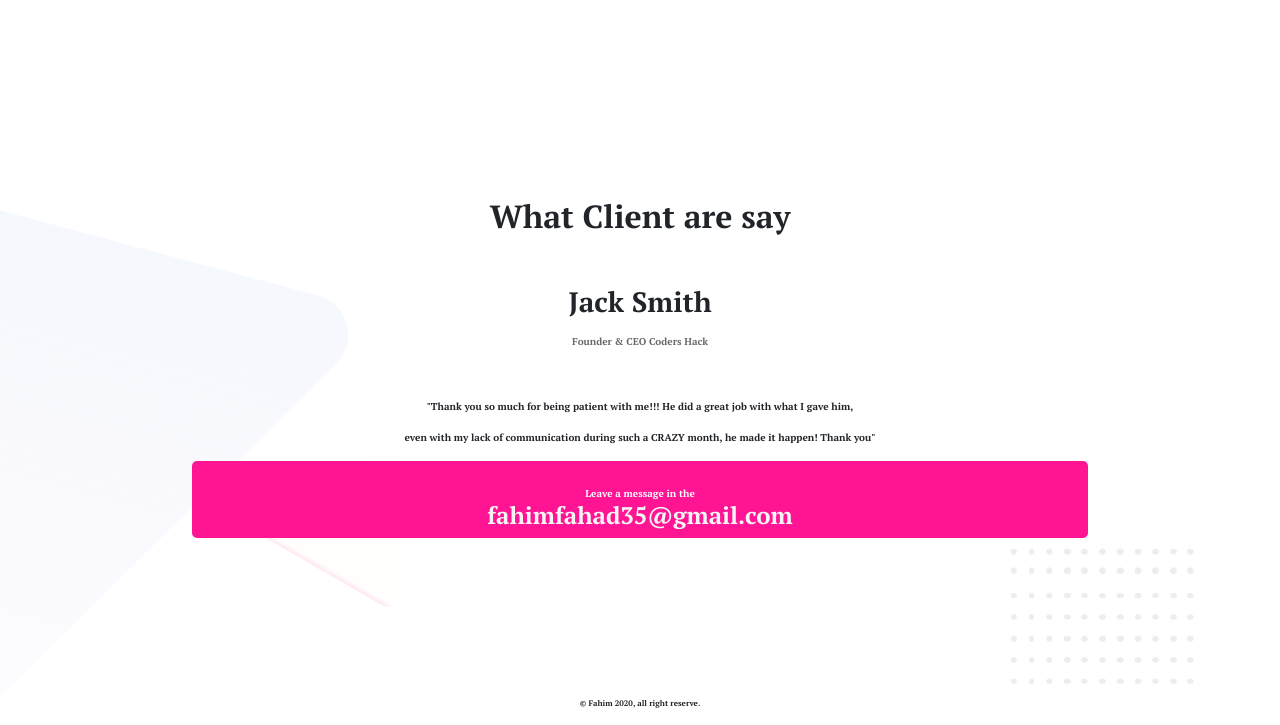
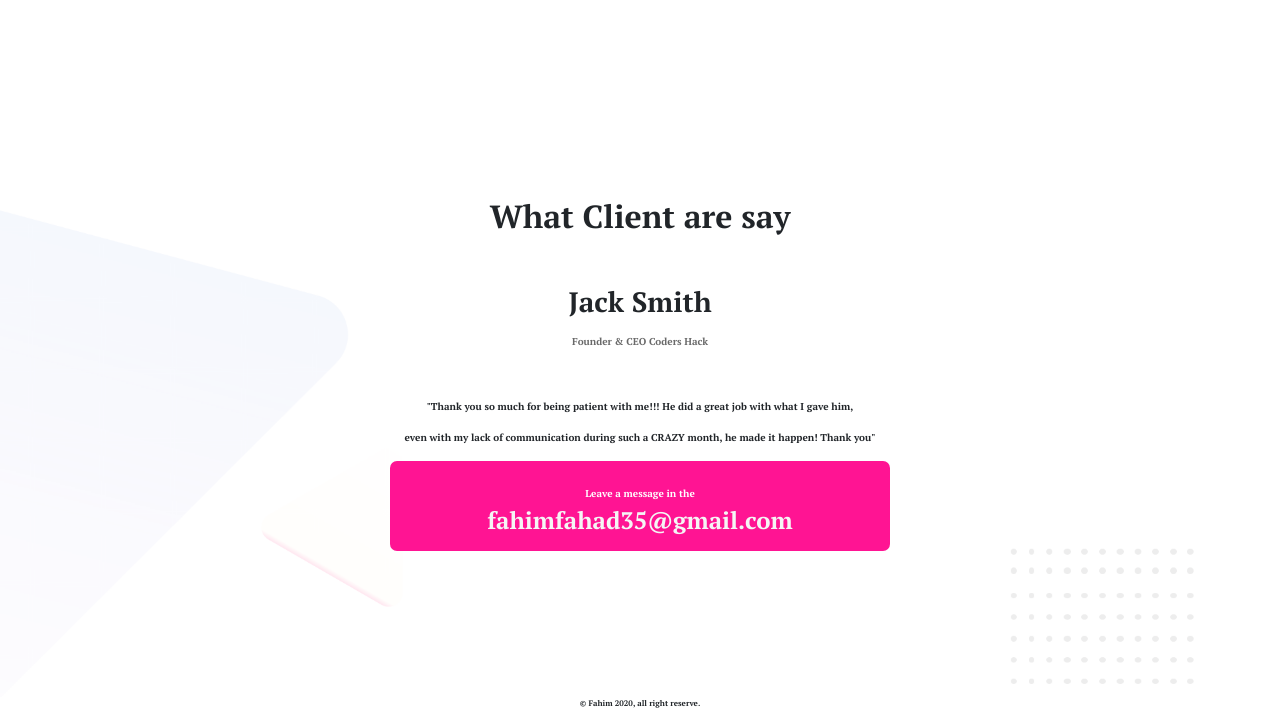
Before and after one commit to Fahim-Ahmeed/first-assignment, a plain HTML site: page index.html in a window 1280 px wide. Shown: the part 1942-2667 px from the top of the page. Drawn offline with nearby package versions, Linux system fonts and the light colour scheme.

Commit message:
final one

```diff
--- a/assests/css/style.css
+++ b/assests/css/style.css
@@ -34,7 +34,7 @@ section div img{
 }
 
 h1{
-    color:#ff1493;
+    color:#696768;
 }
 a{
     text-decoration: none;
@@ -53,6 +53,13 @@ a{
     background-repeat: no-repeat;
 
 }
+.color-div{
+    border-radius: 7px;
+    margin: auto;
+    height: 90px;
+    width: 500px;
+    background-color: #ff1493;
+}
 
 
 
--- a/index.html
+++ b/index.html
@@ -53,9 +53,9 @@
     <h3 style="text-align: center;margin-top: 50px;">Jack Smith</h3>
     <p style="text-align: center;margin-top: 15px;font-size: 10px;color:dimgray">Founder & CEO Coders Hack</p>
     <p style="text-align: center;margin-top: 50px;font-size: 10px;">"Thank you so much for being patient with me!!! He did a great job with what I gave him,</p> <p style="text-align: center;font-size:10px;">even with my lack of communication during such a CRAZY month, he made it happen! Thank you"</p>
-    <div style="background-color: #ff1493; width:70%;margin: auto;border-radius: 5px;" class="color-div">
+    <div class="color-div">
         <p style="font-size:10px;color:white;text-align: center;padding-top:25px;margin-bottom: 0px;">Leave a message in the</p>
-        <h4 style="color:whitesmoke;text-align:center;padding-bottom: 8px;">fahimfahad35@gmail.com</h4>
+        <h4 style="color:whitesmoke;text-align:center;margin-top:5px;margin-bottom:5px;">fahimfahad35@gmail.com</h4>
     </div>
 </div>
 <footer>
```
